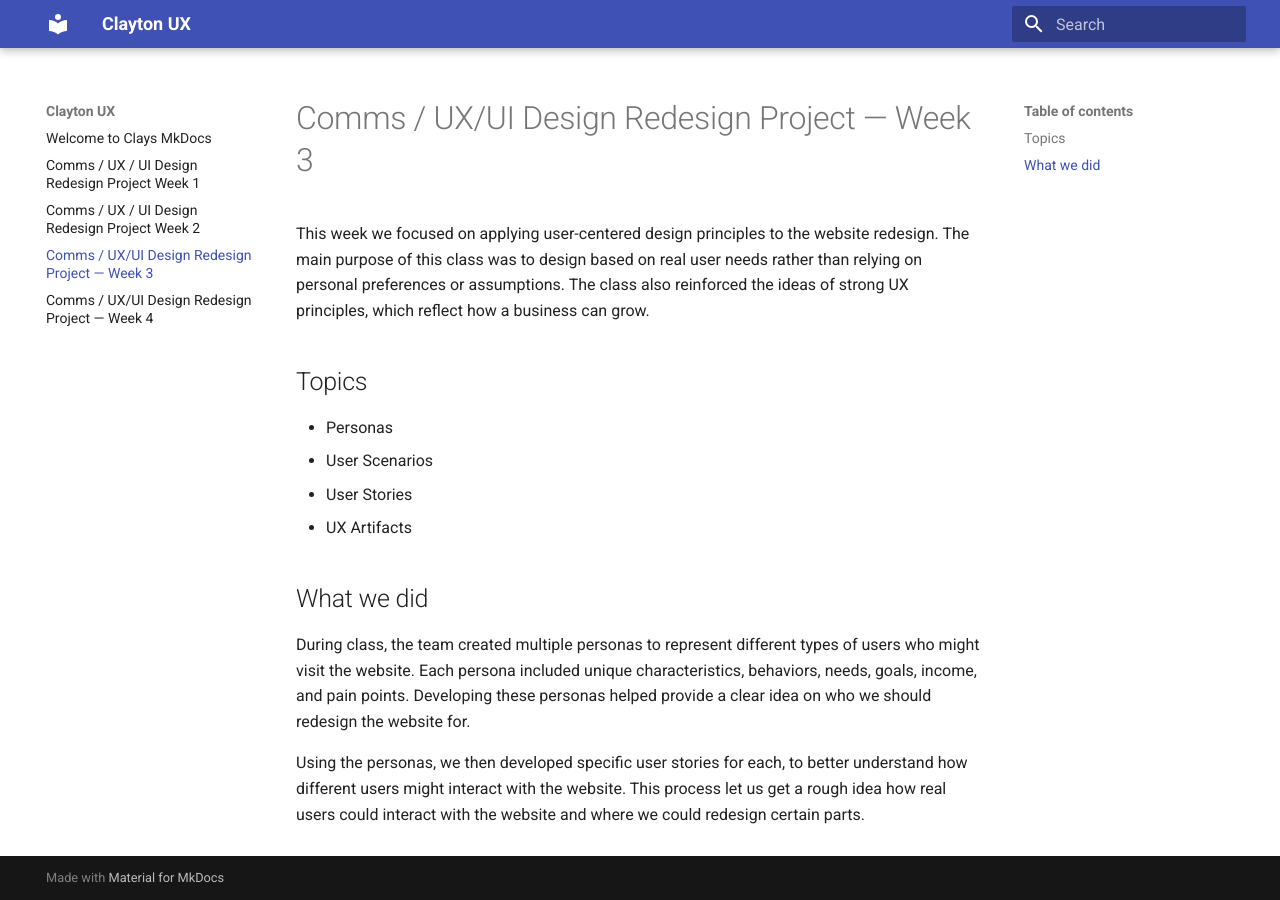
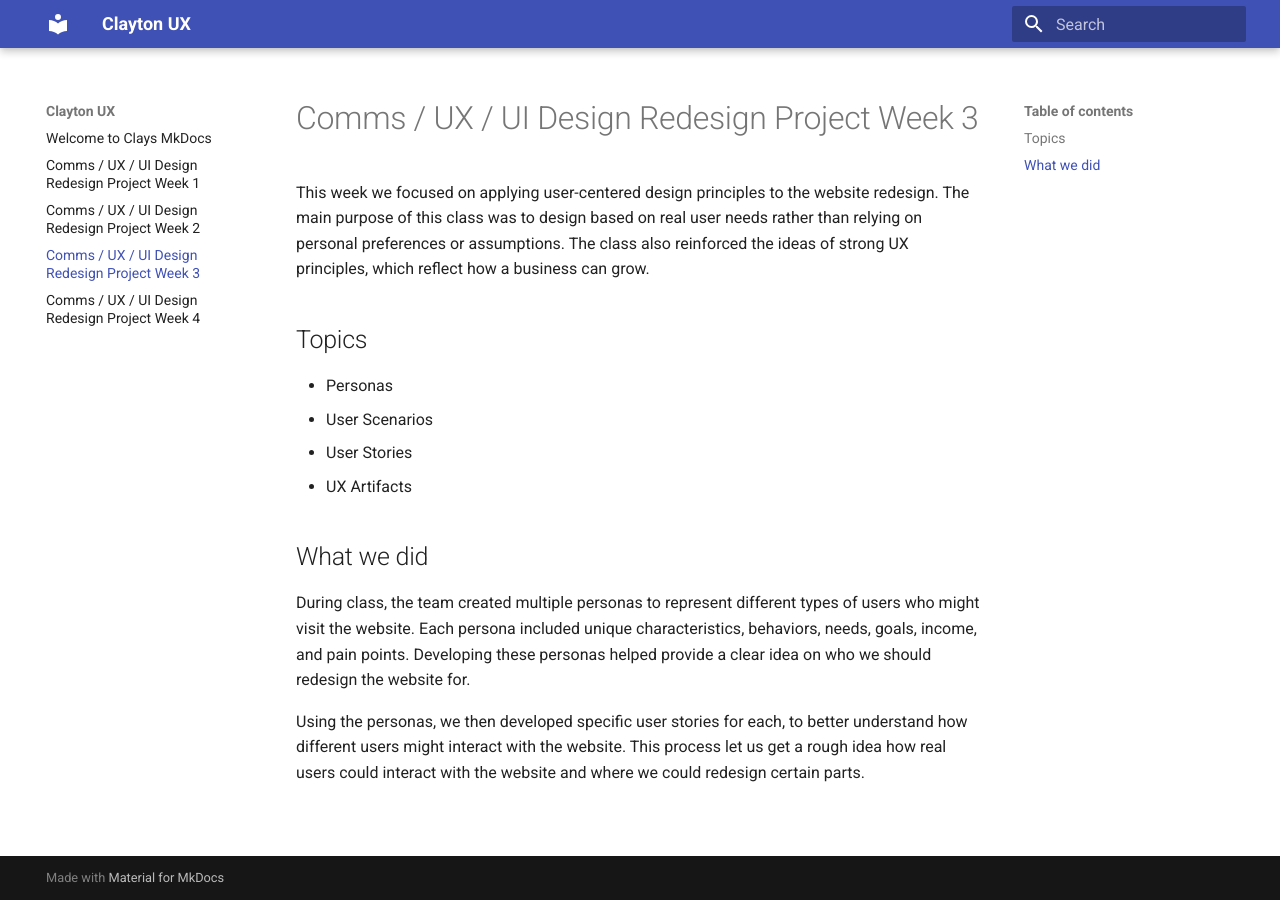
Before and after one commit to ClaisaZ/Comp-2811-roughdraft, an MkDocs documentation site: the page built from revised/class3-revised.md, in a window 1280 px wide. Built offline with MkDocs 1.6.1 and Material for MkDocs 9.7.7, drawn with Linux system fonts in a browser that asks for light colours.

Commit message:
final rough draft completed

```diff
--- a/revised/class3-revised.md
+++ b/revised/class3-revised.md
@@ -1,4 +1,4 @@
-# Comms / UX/UI Design Redesign Project — Week 3
+# Comms / UX / UI Design Redesign Project Week 3
 
 This week we focused on applying user-centered design principles to the website redesign. The main purpose of this class was to design based on real user needs rather than relying on personal preferences or assumptions. The class also reinforced the ideas of strong UX principles, which reflect how a business can grow.
 
```
Also changed, not shown: revised/class1-revised.md (+1 -1 lines), revised/class4-revised.md (+1 -1 lines), site/class4-revised/index.html, site/search/search_index.json.
